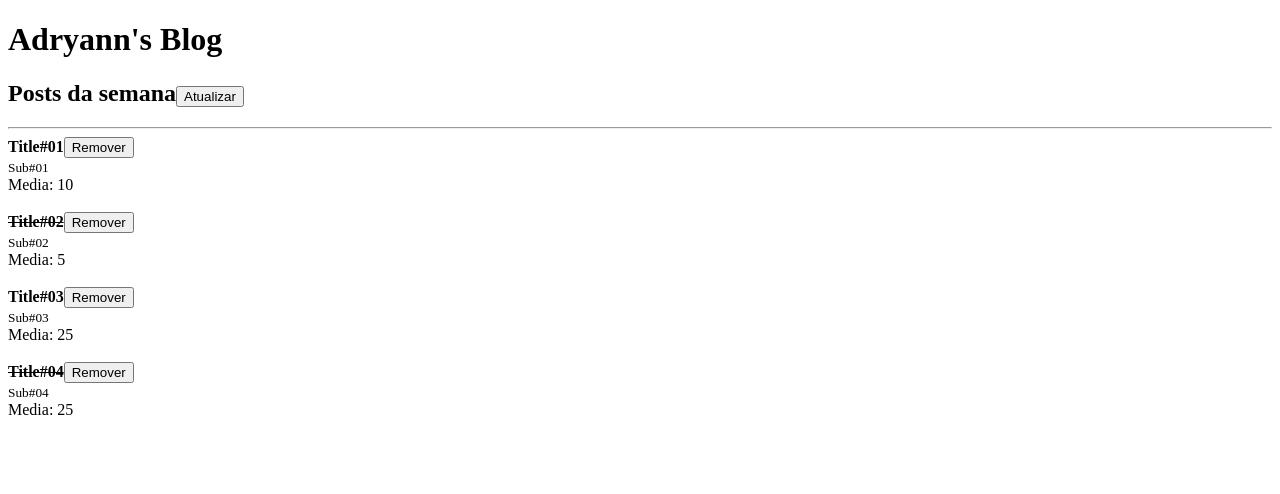
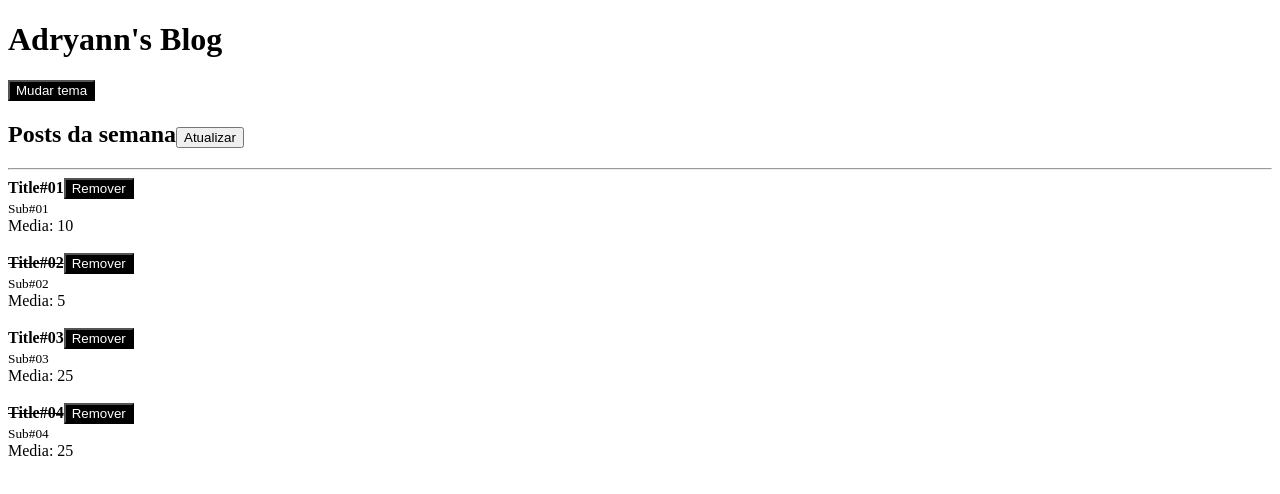
Before and after one commit to Layonzera/fundamentos-react, a React app: page / in a window 1280 px wide. Shown: the top 494 px of the page. Built offline with nearby package versions, Linux system fonts and the light colour scheme; the HTML template or start-up script is replaced by a standard one.

Commit message:
:test_tube: test: learning about context api and how can i pass props with context

```diff
--- a/src/App.js
+++ b/src/App.js
@@ -2,6 +2,7 @@
 
 import { Post } from "./Post";
 import { Header } from "./Header";
+import { ThemeProvider } from "./ThemeContext";
 
 export function App() {
   const [posts, setPosts] = useState([
@@ -31,7 +32,7 @@
   }
 
   return (
-    <>
+    <ThemeProvider>
       <Header>
         <h2>
           Posts da semana
@@ -50,6 +51,6 @@
           />
         ))
       }
-    </>
+    </ThemeProvider>
   );
 }
--- /dev/null
+++ b/src/Button.js
@@ -0,0 +1,25 @@
+import React, { useContext } from "react";
+import PropTypes from 'prop-types';
+
+import { ThemeContext } from "./ThemeContext";
+
+export function Button(props) {
+  const { theme } = useContext(ThemeContext);
+
+  return (
+    <button
+      onClick={props.onClick}
+      style={{
+        color: theme === 'dark' ? '#fff' : '#000',
+        background: theme === 'dark' ? '#000' : '#fff',
+      }}
+    >
+      { props.children }
+    </button>
+  );
+}
+
+Button.propTypes = {
+  children: PropTypes.node.isRequired,
+  onClick: PropTypes.func.isRequired,
+}
--- a/src/Header.js
+++ b/src/Header.js
@@ -1,11 +1,19 @@
-import React from "react";
+import React, { useContext } from "react";
 
 import PropTypes from 'prop-types';
+import { Button } from "./Button";
+
+import { ThemeContext } from "./ThemeContext";
 
 export function Header(props) {
+  const { onToggleTheme } = useContext(ThemeContext);
+
   return (
     <>
       <h1>{ props.title }</h1>
+      <Button onClick={onToggleTheme}>
+        Mudar tema
+      </Button>
       { props.children }
     </>
   )
--- a/src/Post.js
+++ b/src/Post.js
@@ -1,14 +1,20 @@
 import React from "react";
 import PropTypes from 'prop-types';
+
+import { PostHeader } from "./PostHeader";
 
 export function Post(props) {
   return (
     <>
       <article>
-        <strong>
-          {props.post.read ? <s>{props.post.title}</s> : props.post.title}
-        </strong>
-        <button onClick={() => props.onRemove(props.post.id)}>Remover</button>
+        <PostHeader
+          onRemove={props.onRemove}
+          post={{
+            id: props.post.id,
+            title: props.post.title,
+            read: props.post.read
+          }}
+        />
         <br />
         <small>{props.post.subtitle}</small>
         <br />
--- /dev/null
+++ b/src/PostHeader.js
@@ -0,0 +1,27 @@
+import React from "react";
+import PropTypes from 'prop-types';
+import { Button } from "./Button";
+
+export function PostHeader(props) {
+  return (
+    <>
+      <strong>
+        {props.post.read ? <s>{props.post.title}</s> : props.post.title}
+      </strong>
+      <Button
+        onClick={() => props.onRemove(props.post.id)}
+      >
+        Remover
+      </Button>
+    </>
+  );
+};
+
+PostHeader.propTypes = {
+  onRemove: PropTypes.func.isRequired,
+  post: PropTypes.shape({
+    id: PropTypes.number.isRequired,
+    title: PropTypes.string.isRequired,
+    read: PropTypes.bool.isRequired,
+  }).isRequired,
+};
--- /dev/null
+++ b/src/ThemeContext.js
@@ -0,0 +1,21 @@
+import React, { useState, createContext } from "react";
+
+export const ThemeContext = createContext();
+
+export function ThemeProvider(props) {
+  const [theme, setTheme] = useState('dark');
+
+  function handleToggleTheme() {
+    setTheme((prevState) => prevState === 'dark' ? 'light' : 'dark');
+  }
+
+  return (
+    <ThemeContext.Provider value={{
+        theme,
+        onToggleTheme: handleToggleTheme,
+      }}
+    >
+      { props.children }
+    </ThemeContext.Provider>
+  );
+}
```
